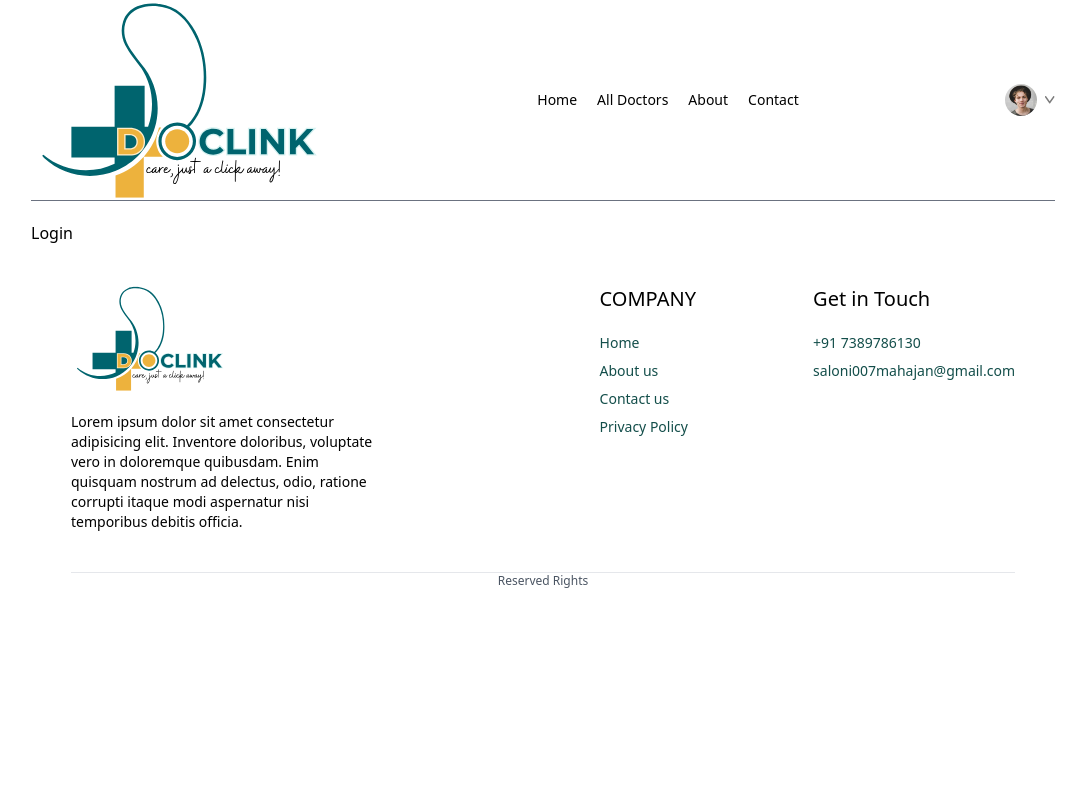
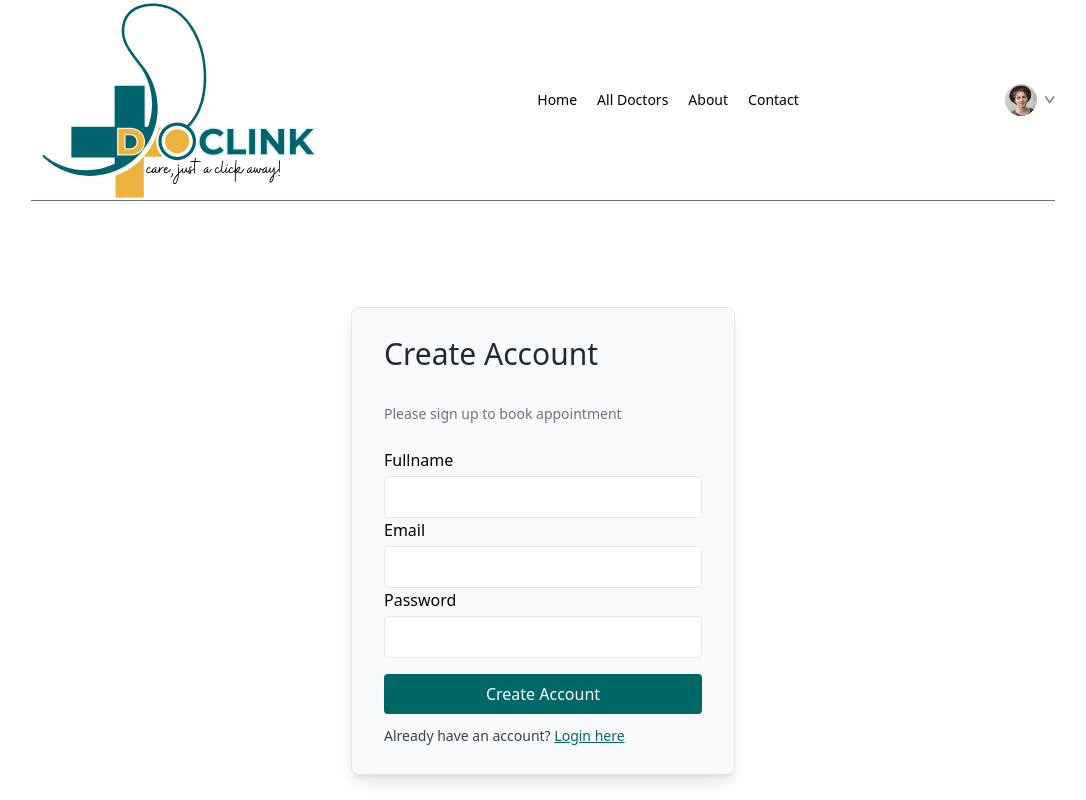
Before and after one commit to salonii007/Doclink, a React (Vite) app in the folder frontend/: page /login in a window 1280 px wide. Shown: the top 800 px of the page, without its empty margins (97-1183 px from the left). Built offline with nearby package versions, Linux system fonts and the light colour scheme.

Commit message:
login page

```diff
--- a/frontend/src/pages/Contact.jsx
+++ b/frontend/src/pages/Contact.jsx
@@ -18,7 +18,7 @@ const Contact = () => {
           <p className='text-gray-500'> Tel: (0733) 2232276 <br/> Email: saloni007mahajan@gmail.com</p>
           <p className='font-semibold text-lg text-gray-600'> Careers as Doclink</p>
           <p className='text-gray-500'>Learn more about our teams and job openings</p>
-          <button className='border rounded-lg text-gray-600 py-1 px-3 border-gray-300 hover:bg-black hover:text-white transition-all duration-500'>Explore Jobs</button>
+          <button className='border text-gray-600 p-3 border-gray-300 hover:bg-black hover:text-white transition-all duration-500'>Explore Jobs</button>
         </div>
 
         </div>
--- a/frontend/src/pages/Login.jsx
+++ b/frontend/src/pages/Login.jsx
@@ -1,8 +1,67 @@
-import React from 'react'
+import React, { useState } from 'react'
 
 const Login = () => {
+
+  const [state, setstate]=useState("Sign Up");
+
+  const[email,setemail]=useState("");
+
+  const [password,setpassword]=useState("");
+  const [name, setname]=useState("");
+
+  const onsubmithandler= async (event)=>{
+    event.preventDefault() //iss see! when u submit the form the page will NOT reload
+  }
+
   return (
-    <div>Login</div>
+    <div>
+      <form className='min-h-[80vh] flex items-center' action="" >
+        <div className=' px-8 py-7 border border-gray-200 min-w-[340px] sm:min-w-96 m-auto shadow-lg rounded-lg bg-gray-50'>
+          <p className='text-bold text-gray-800 text-3xl mb-8'>
+            {state==='Sign Up'? "Create Account" : "Login"}
+          </p>
+          <p className='text-sm text-gray-500 '>
+            Please {state==='Sign Up'? "sign up" : "Log in"} to book appointment
+          </p>
+
+          <div className='mt-6'>
+            {
+              state === "Sign Up" && <div>
+            <p>Fullname</p>
+            <input className=' rounded p-2 w-full mt-1 border border gray-700' type="text" onChange={(e)=>
+              setname(e.target.value)
+            }
+            required
+            value={name}/>
+            </div>
+
+          }
+            <p>Email</p>
+            <input className=' rounded p-2 w-full mt-1 border border gray-700' type="email" onChange={(e)=>
+              setemail(e.target.value)
+            }
+            value={email}
+            required/>
+            <p>Password</p>
+            <input  className=' rounded p-2  w-full mt-1 border border gray-700' type="password" onChange={(e)=>
+              setpassword(e.target.value)
+            }
+            required
+            value={password}/>
+          </div>
+          <button className='  rounded bg-primary text-white w-full p-2 mt-4 center'
+          >{state==='Sign Up'? "Create Account" : "Login"}</button>
+       {
+        state==="Sign Up"
+        ?<p className='text-sm text-gray-700 mt-3'>Already have an account? <span onClick={()=>setstate("Login")} className='text-primary underline cursor-pointer'>Login here</span></p>
+        : <p className='text-sm text-gray-700 mt-3' >Create a new account? <span onClick={()=>setstate("Sign Up")} className='text-primary underline cursor-pointer' >Click here</span></p>
+       }
+        </div>
+
+
+      </form>
+
+    </div>
   )
 }
 
```
